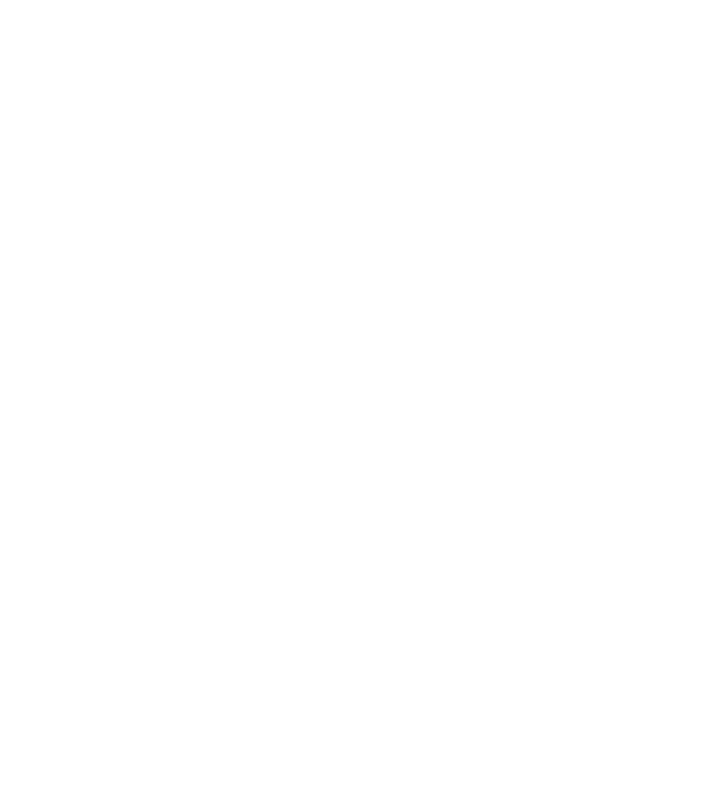
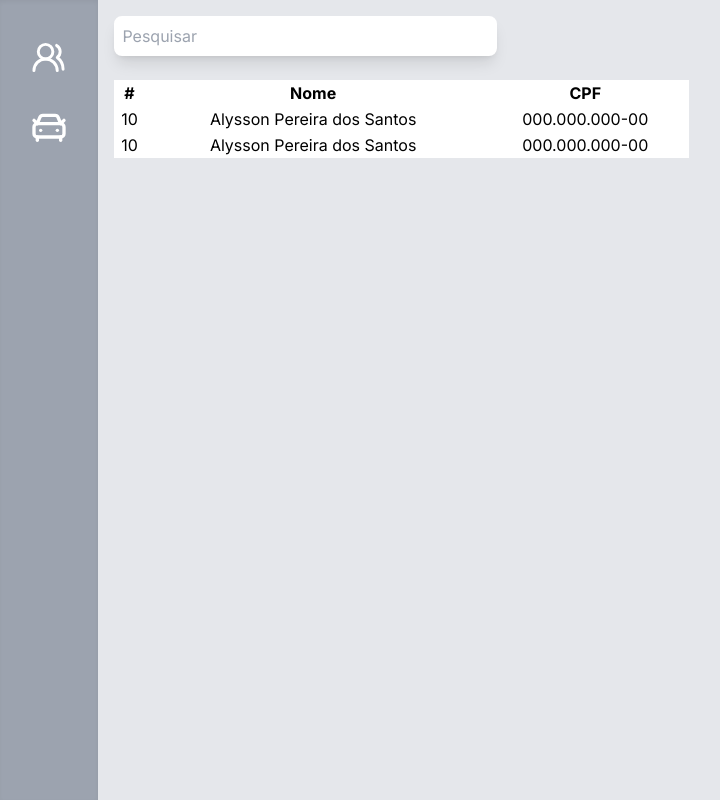
Before and after one commit to Alyssonzin/gestao-frota-web, a Next.js app in the folder gestao-frota/: page /motoristas in a window 1280 px wide. Shown: the whole page, without its empty margins (1-721 px from the left). Built offline with nearby package versions, Linux system fonts and the light colour scheme.

Commit message:
tabela de motoristas

```diff
--- a/gestao-frota/src/app/motoristas/page.js
+++ b/gestao-frota/src/app/motoristas/page.js
@@ -1,9 +1,57 @@
-
+import Link from "next/link";
+import Image from "next/image";
+import { UsersRound, CarFront } from "lucide-react";
+import Input from "@/components/created/Input";
 
 export default function Motoristas() {
-    return(
-        <>
+    return (
+        <main className="flex">
+            <aside className="flex flex-col items-center h-screen w-1/12 shadow-inner bg-gray-400 p-2 pt-10">
+                <nav>
+                    <ul className="flex flex-col items-center space-y-8">
+                        <li className="text-white">
+                            <Link href="/motoristas">
+                                <UsersRound size={35} />
+                            </Link>
+                        </li>
 
-        </>
+                        <li className="text-white">
+                            <Link href="/veiculos">
+                                <CarFront size={40} />
+                            </Link>
+                        </li>
+                    </ul>
+                </nav>
+            </aside>
+
+            <section className="h-screen bg-gray-200 w-full p-4 space-y-6">
+                <div className="w-1/3">
+                    <Input id="nome" type="text" placeholder="Pesquisar" />
+                </div>
+
+                <table className="space-y-4 w-1/2 bg-white">
+                    <thead>
+                        <tr>
+                            <th>#</th>
+                            <th>Nome</th>
+                            <th>CPF</th>
+                        </tr>
+                    </thead>
+                    <tbody className="text-center">
+                        <tr>
+                            <td>10</td>
+                            <td>Alysson Pereira dos Santos</td>
+                            <td>000.000.000-00</td>
+                        </tr>
+                        <tr>
+                            <td>10</td>
+                            <td>Alysson Pereira dos Santos</td>
+                            <td>000.000.000-00</td>
+                        </tr>
+                    </tbody>
+                </table>
+
+            </section>
+        </main>
     );
 }
--- a/gestao-frota/src/components/created/Input.js
+++ b/gestao-frota/src/components/created/Input.js
@@ -1,6 +1,6 @@
 export default function Input({ ...props }) {
     return (
-        <label className="flex items-center bg-white text-black rounded-lg w-70 h-10 border-4 border-white focus-within:border-cyan-600">
+        <label className="flex items-center bg-white text-black rounded-lg w-70 h-10 border-4 shadow-lg border-white focus-within:border-cyan-600">
             <input {...props} className="focus:outline-none focus:placeholder:text-stone-600 h-full w-full px-1 rounded" />
         </label>
     )
--- a/gestao-frota/src/components/created/InputPassword.js
+++ b/gestao-frota/src/components/created/InputPassword.js
@@ -11,7 +11,7 @@ export default function InputPassword() {
     }
 
     return (
-        <label className="flex items-center bg-white text-black rounded-lg w-70 h-10 border-4 border-white focus-within:border-cyan-600">
+        <label className="flex items-center bg-white text-black rounded-lg w-70 h-10 border-4 shadow-lg border-white focus-within:border-cyan-600">
             <input type={!mostraSenha ? "password" : "text"} placeholder="Senha" className="focus:outline-none focus:placeholder:text-stone-600 h-full w-full px-1 rounded" />
 
             <button type="button" className="text-stone-600 m-1" onClick={handleClick}>
--- a/gestao-frota/src/components/created/NavHome.js
+++ b/gestao-frota/src/components/created/NavHome.js
@@ -9,7 +9,7 @@ export default function NavHome() {
                 </Link>
 
                 <Link className="text-lg p-1 transition duration-200 hover:text-blue-500" href="/">Veículos</Link>
-                <Link className="text-lg p-1 transition duration-200 hover:text-blue-500" href="/">Motoristas</Link>
+                <Link className="text-lg p-1 transition duration-200 hover:text-blue-500" href="/motoristas">Motoristas</Link>
             </div>
 
             <Link className="items-center flex text-lg transition duration-200 hover:bg-blue-500 px-3 border-2 border-blue-500 rounded-lg" href='/login'>Login</Link>
```
